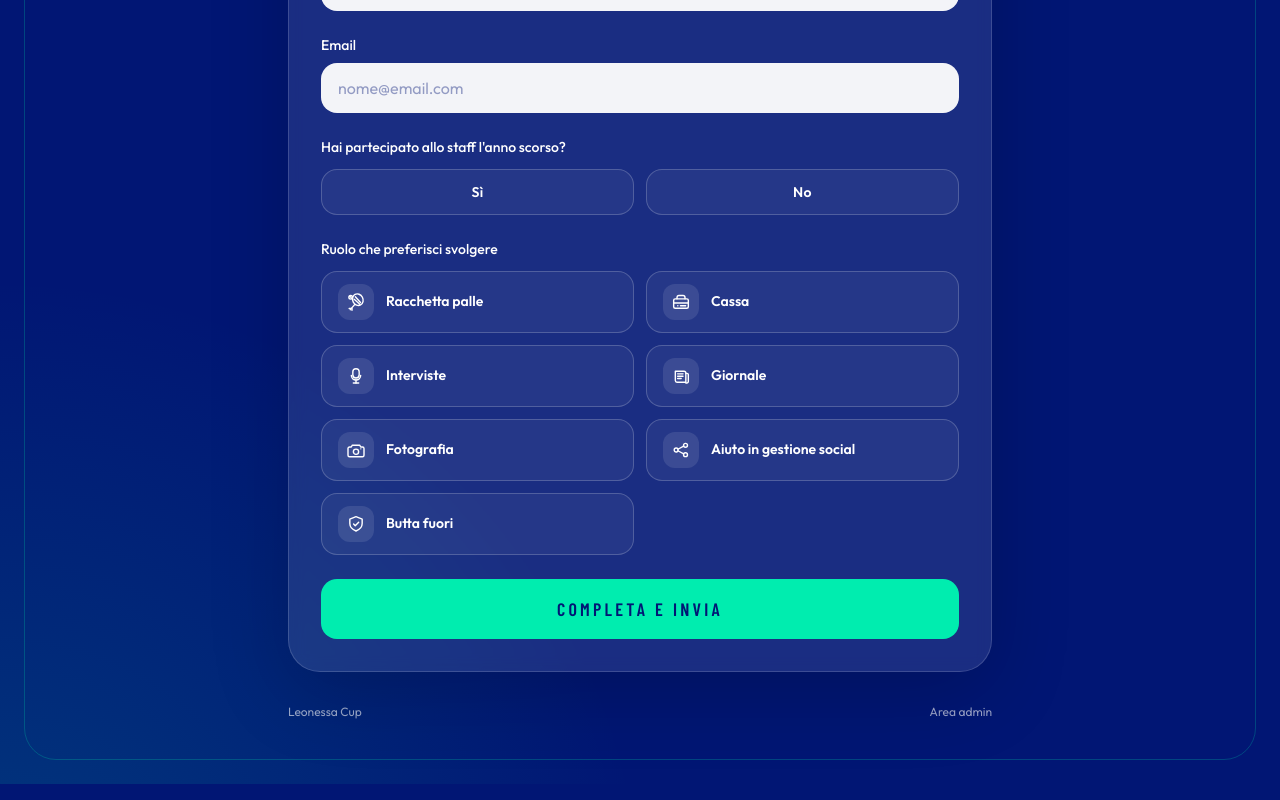
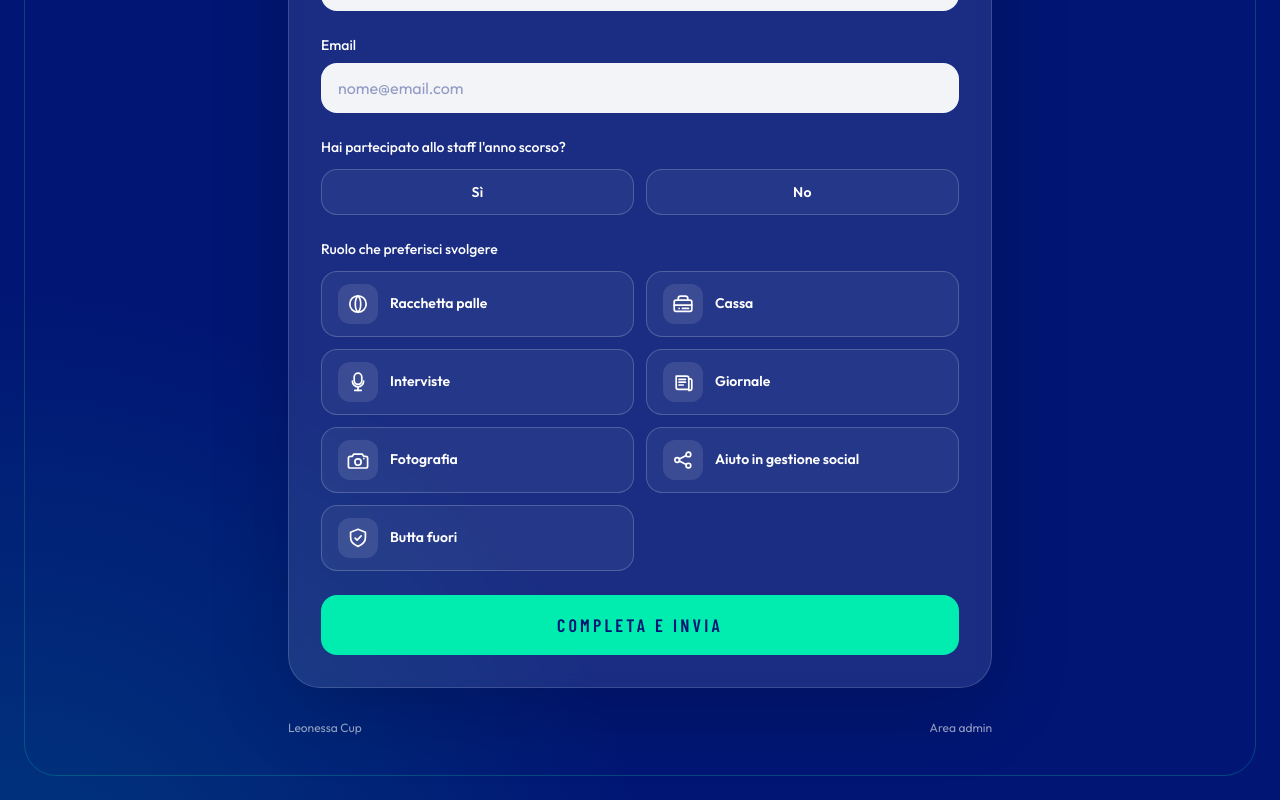
Before and after one commit to m8lamario/form-staff, a Next.js app: page / in a window 1280 px wide. Shown: the part 651-1451 px from the top of the page. Built offline with nearby package versions, Linux system fonts and the light colour scheme.

Commit message:
Clarify tennis ball icon for racchetta palle
Enlarge role icons and draw the ball with top-to-bottom seam curves so it reads at button size.

```diff
--- a/components/RoleIcons.tsx
+++ b/components/RoleIcons.tsx
@@ -13,7 +13,7 @@ function Icon({ children, ...props }: IconProps & { children: ReactNode }) {
       strokeLinecap="round"
       strokeLinejoin="round"
       aria-hidden
-      className="h-5 w-5 shrink-0"
+      className="h-6 w-6 shrink-0"
       {...props}
     >
       {children}
@@ -24,13 +24,9 @@ function Icon({ children, ...props }: IconProps & { children: ReactNode }) {
 function RacchettaPalleIcon() {
   return (
     <Icon>
-      <ellipse cx="14.2" cy="9.2" rx="6.2" ry="7.1" transform="rotate(-28 14.2 9.2)" />
-      <path d="M11.2 5.8 17.4 12.6" />
-      <path d="M9.8 8.6 16.6 14.8" />
-      <path d="M10.6 14.8 5.2 21.2" />
-      <path d="M3.8 19.8h3.4v2.1" />
-      <circle cx="5.6" cy="6.4" r="2.15" />
-      <path d="M4.4 5.2c.7.3 1.6.9 1.9 1.9" />
+      <circle cx="12" cy="12" r="8.2" />
+      <path d="M12 3.8c-3.6 3.2-3.6 13.2 0 16.4" />
+      <path d="M12 3.8c3.6 3.2 3.6 13.2 0 16.4" />
     </Icon>
   );
 }
--- a/components/StaffForm.tsx
+++ b/components/StaffForm.tsx
@@ -204,7 +204,7 @@ export function StaffForm() {
               >
                 <span
                   aria-hidden
-                  className={`flex h-9 w-9 items-center justify-center rounded-xl ${
+                  className={`flex h-10 w-10 items-center justify-center rounded-xl ${
                     selected ? "bg-navy/10" : "bg-white/10"
                   }`}
                 >
```
